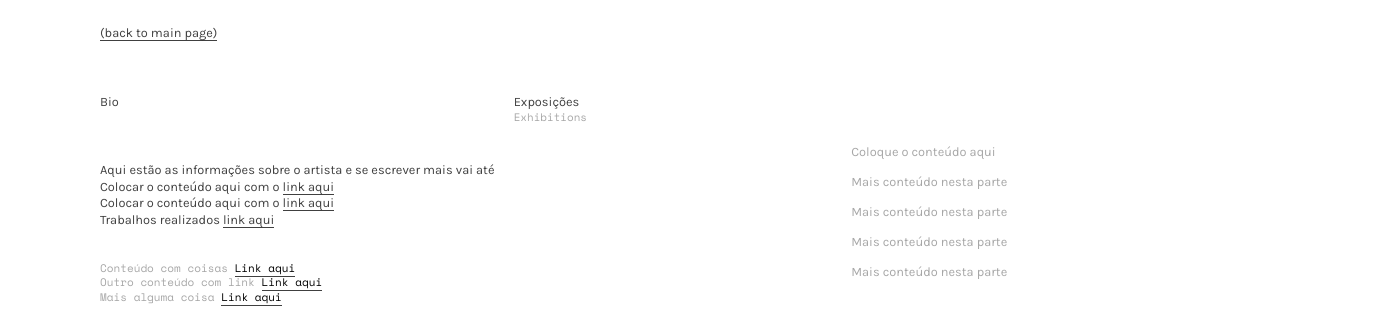
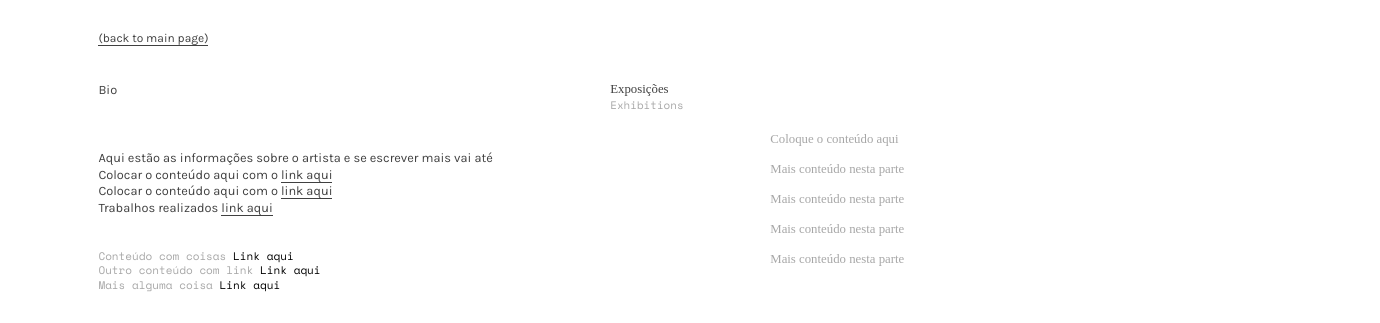
Before and after one commit to kukukaia/portfolioPadrao, a website: page about.html in a window 1280 px wide. Shown: the top 323 px of the page, 1380 px wide, since content can reach past the window. Drawn offline with nearby package versions, Linux system fonts and the light colour scheme; a web font is replaced by a local one.

Commit message:
Consertandoestrutura

```diff
--- a/about.html
+++ b/about.html
@@ -10,16 +10,17 @@
 </head>
 <body>
     <div class="main_container">
-        <a href="./index.html" target="_blank" rel="history" id="link-first">(back to main page)</a></div>
+        <div class="page_content">
+            <a href="./index.html" target="_blank" rel="history" id="link-first">(back to main page)</a>
             <br>
             <br>
             <br>
-        <div class="grid-col" grid-row="" grid-pad="3" grid-gutter="6" grid-responsive="">
-            <div grid-col="x11" grid-pad="3" class="" id="title-left">Bio</div>
-            <div grid-col="x11" grid-pad="3" id="title-right-1">Exposições<br><small id="title-right-2">Exhibitions</small>
+            <div class="grid-container" grid-row="" grid-pad="3" grid-gutter="6" grid-responsive="">
+                <div class="container-left" id="title-left">Bio</div>
+                <div class="container-right" id="title-right-1">Exposições<br><small id="title-right-2">Exhibitions</small>
                 <br>
                 </div>
-            <div class="grid-col-2" grid-row="" grid-pad="3" grid-gutter="6" grid-responsive="">
+                <div class="container-left" grid-responsive="">
                     <div grid-col="x11" grid-pad="3" class="" id="content-left">
                         <br>
                         <br>
@@ -50,5 +51,6 @@
                 </div>
             </div>
         </div>
+    </div>
 </body>
 </html>
--- a/css/style2.css
+++ b/css/style2.css
@@ -8,26 +8,31 @@
 
 /****Cor do****/
 .main_container{
-    font-family: 'Karla', sans-serif;
-    font-size: 12.8px;
-    margin-top: 25px;
-    margin-left: 100px;
+    flex: 1 0 auto;
+    max-width: 89%;
+    margin-left: auto /*!content_center*/;
+    margin-right: auto /*!content_center*/;
+    text-align: left /*!text_left*/;
 }
 
-.main_container #link-first {
+/*Formatação conteúdo página*/
+.page_content{
+    display: block;
+    padding: 28px;
+}
+.page_content #link-first {
+    font-family: 'Karla', sans-serif;
+    font-size: 12px;
     text-decoration: none;
     color: rgba(0, 0, 0, 0.75);
     border-bottom: 1px solid rgba(0, 0, 0, 0.75);
 }
 /****Cor d'****/
-.grid-col{
+.grid-container{
     display: grid;
     grid-template-columns: auto auto;
-    font-family: 'Karla', sans-serif;
     font-size: 12.8px;
     color: rgba(0, 0, 0, 0.75);
-    width: 100%;
-    margin-left: 100px;
     text-align: left;
 }
 
@@ -35,7 +40,7 @@
 /****Cor do título 'Exposição'****/
 #title-right-1{
     color: rgb(0, 0, 0, 0.75);
-    margin-left: -22.1rem;
+    margin-left: -10rem;
 }
 
 /****Cor/fonte do título 'Exhibitios'****/
@@ -60,7 +65,11 @@
     color: rgb(0, 0, 0, 0.75);
     border-bottom: 1px solid rgba(0, 0, 0, 0.75);
 }
-.grid-col-2 #content-left-english{
+
+.container-left{
+    font-family: 'Karla', sans-serif;
+}
+.container-left #content-left-english{
     display: inline-block;
     font-family: 'Space Mono', Icons;
     color: rgba(0, 0, 0, 0.35);
@@ -68,15 +77,15 @@
     line-height: 1.3;
     font-weight: 400;
 }
-.grid-col-2 #content-left-english a{
+.container-left #content-left-english a{
     text-decoration: none;
     color: #000000;
+    border-bottom: none;
 }
 
 /****Formatação do conteúdo da direita****/
 #content-right{
     color: rgb(0, 0, 0, 0.35);
-    margin-left: -1rem;
 }
 
 /****Cor do conteúdo ****/
```
Lines whose indentation alone changed are shown as unchanged.
